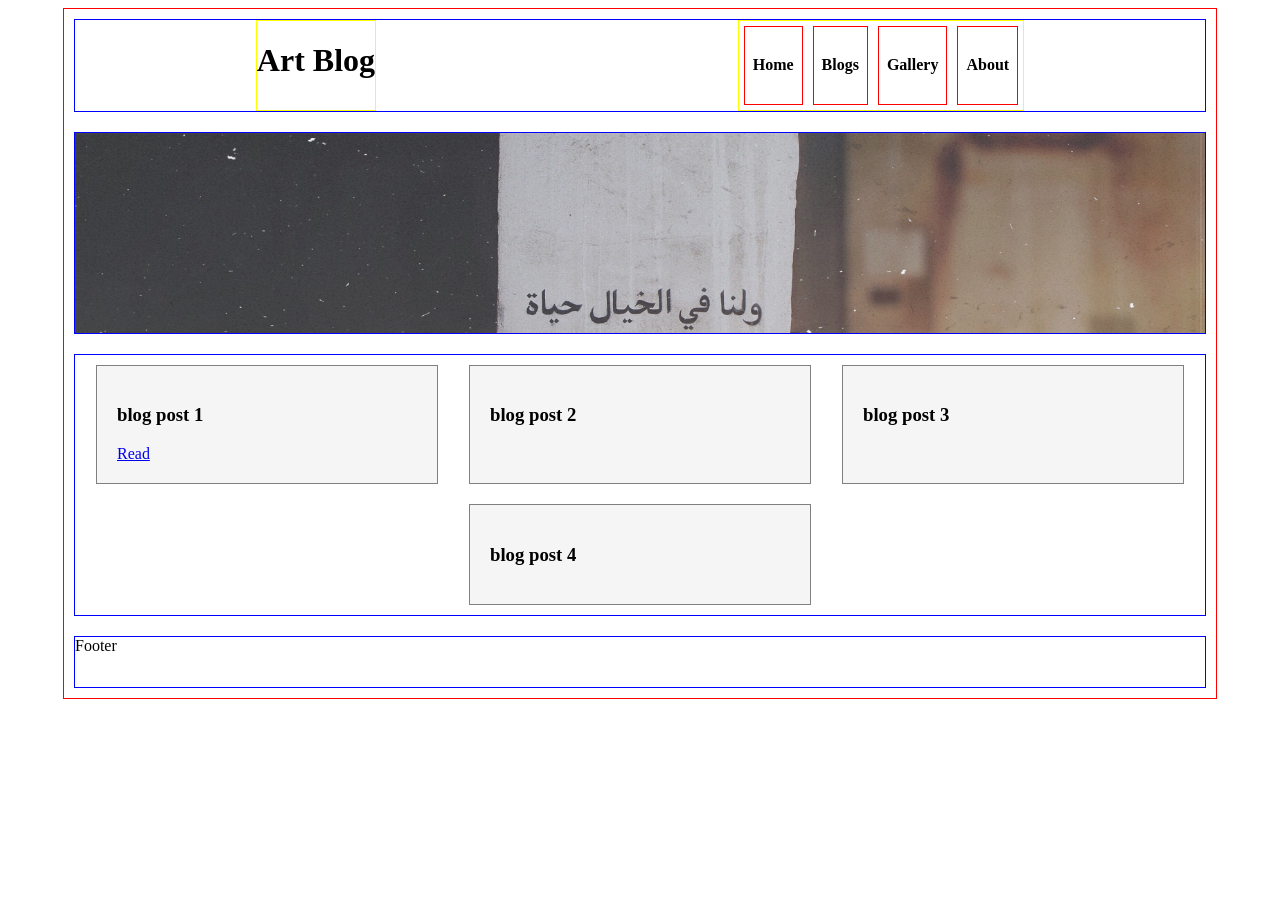
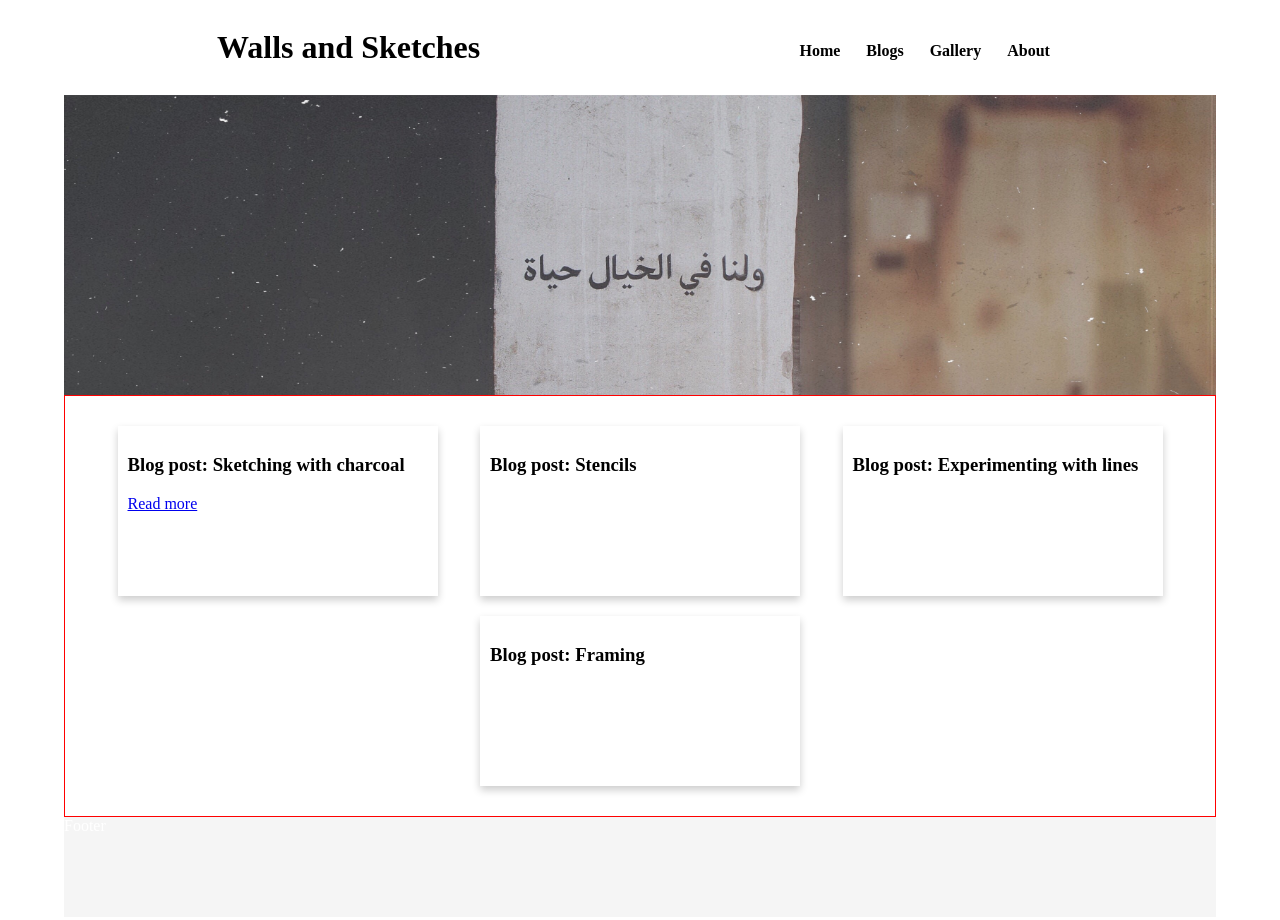
Before and after one commit to G-shaker/Front-End-Dev, a plain HTML site: page Personal Blog Website/html/main.html in a window 1280 px wide. Before the commit the page ends 800 px from the top, so only its background shows below. Drawn offline with Linux system fonts and the light colour scheme.

Commit message:
html folder

```diff
--- a/Personal Blog Website/css/main.css
+++ b/Personal Blog Website/css/main.css
@@ -17,15 +17,16 @@ body {
        "img img"
        "content content"
        "bottom bottom";
-       border: 1px solid red;
+       /* border: 1px solid red; */
+       /* background-color: WhiteSmoke; */
    }
 
 .box {
   display: flex;
   color: black;
   /* padding: 30px; */
-  border: 1px solid blue;
-  margin: 10px;
+  /* border: 1px solid blue; */
+  /* margin: 10px; */
   /* width: 100px;
   height: 80px; */
 
@@ -41,47 +42,61 @@ body {
 }
 
 .header-title{
-  border: 1px solid yellow;
+  /* border: 1px solid yellow; */
 }
 
 .header-nav{
   display: flex;
-  border: 1px solid yellow;
+
 }
 
 .menu{
-  border: 1px solid red;
+  /* border: 1px solid red; */
   padding: 8px;
   margin: 5px;
 }
 
 .image{
   grid-area: img;
-  height: 200px;
+  height: 300px;
   background-image: url(../images/wall.JPG);
   background-size: cover;
 }
 
 /* Content: flex container */
 .content{
+  border: 1px solid red;
+  padding: 20px;
   grid-area: content;
   display: flex;
   flex-wrap: wrap;
   justify-content: space-evenly;
+
 }
-.blog-post{
-  border: 1px solid gray;
-  background-color: WhiteSmoke;
+.card{
+  background-color: white;
   width: 300px;
-  padding: 20px;
+  height: 150px;
+  padding: 10px;
   margin: 10px;
+
+  /* Add shadows to create the "card" effect */
+  box-shadow: 0 4px 8px 0 rgba(0,0,0,0.2);
+  /* border-radius: 5px; /* 5px rounded corners */ */
+
+
+}
+/* On mouse-over, add a deeper shadow */
+.card:hover {
+  box-shadow: 0 8px 20px 0 rgba(0,0,0,0.2);
 }
 
 
-
 .footer{
+  color: white;
   grid-area: bottom;
-  height: 50px;
+  height: 100px;
+  background-color: WhiteSmoke;
 }
 
 
--- a/Personal Blog Website/main.html
+++ b/Personal Blog Website/html/main.html
@@ -3,7 +3,7 @@
     <head>
         <meta charset="utf-8" />
         <title>Page Title</title>
-        <link rel="stylesheet" href="css/main.css" />
+        <link rel="stylesheet" href="../css/main.css" />
     </head>
     <body>
 <!-- Begin container -->
@@ -12,7 +12,7 @@
 <!-- Container item: Header  -->
         <div class="box header">
           <div class="header-title">
-            <h1> Art Blog </h1>
+            <h1> Walls and Sketches </h1>
           </div>
           <div class= "header-nav">
             <div class= "menu"> <h4> Home </h4> </div>
@@ -28,18 +28,18 @@
 
 <!-- Container item: Blog posts  -->
         <div class="box content">
-          <div class=blog-post>
-            <h3>blog post 1</h3>
-            <a href="blogpost.html">Read </a>
+          <div class=card>
+            <h3>Blog post: Sketching with charcoal</h3>
+            <a href="blogpost.html">Read more </a>
           </div>
-          <div class=blog-post>
-            <h3>blog post 2</h3>
+          <div class=card>
+            <h3>Blog post: Stencils</h3>
           </div>
-          <div class=blog-post>
-            <h3>blog post 3</h3>
+          <div class=card>
+            <h3>Blog post: Experimenting with lines</h3>
           </div>
-          <div class=blog-post>
-            <h3>blog post 4</h3>
+          <div class=card>
+            <h3>Blog post: Framing</h3>
           </div>
 
 <!-- Container item: Footer  -->
```
Also changed, not shown: Personal Blog Website/html/blogpost.html (renamed from Personal Blog Website/blogpost.html, +1 -1 lines), Personal Blog Website/scratch.css (deleted, +0 -23 lines).
